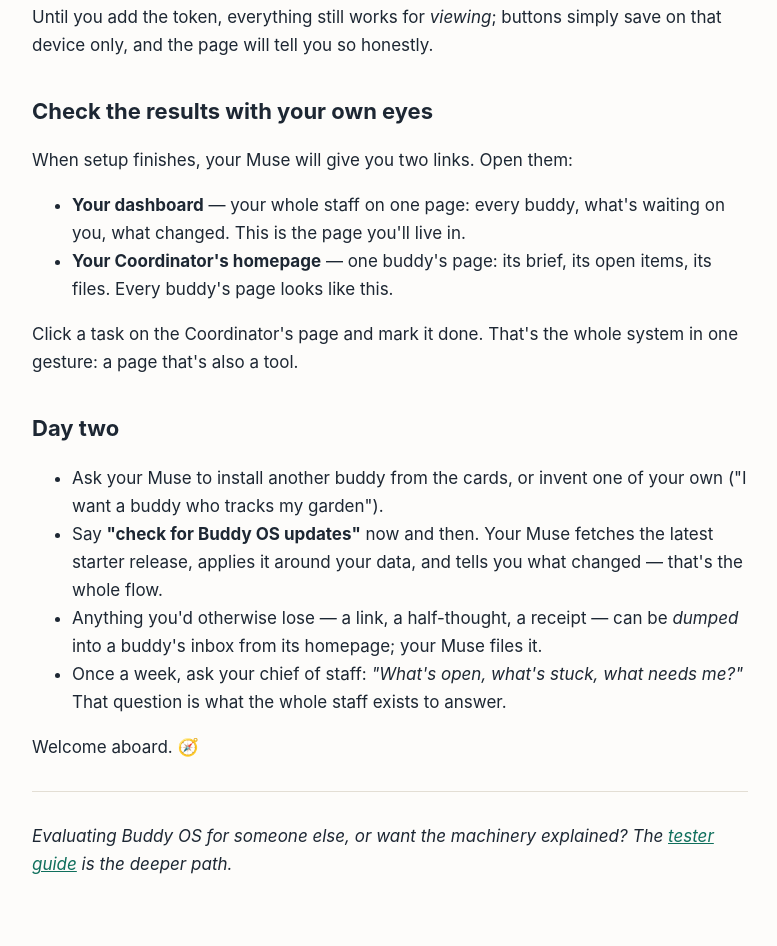
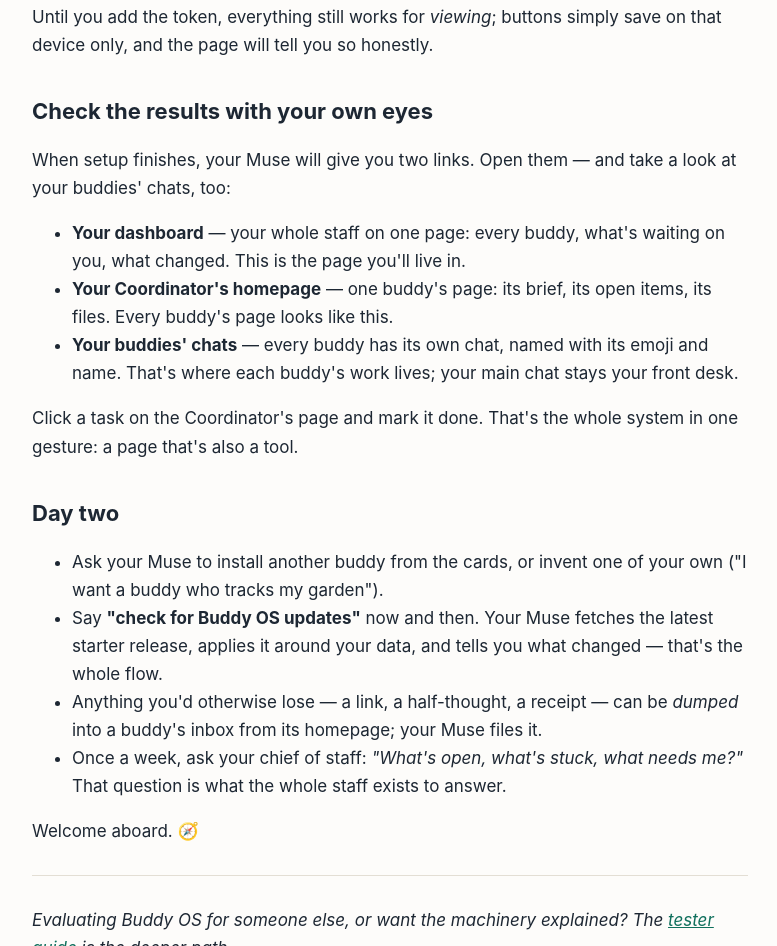
Before and after one commit to davedellaquila/buddy-os-starter, a plain HTML site: page start-here.html in a window 1280 px wide. Shown: the part 4553-5499 px from the top of the page, without its empty margins (250-1027 px from the left). Drawn offline with Linux system fonts and the light colour scheme.

Commit message:
Setup: every buddy gets its own chat at creation
SETUP step 6 now creates a dedicated chat per installed buddy (emoji +
name, introduction posted in it); step 9 and AGENTS.md carry it as the
standing convention for buddies created later; START-HERE shows owners
the chats; CHANGELOG notes the catch-up for existing installs.

```diff
--- a/start-here.html
+++ b/start-here.html
@@ -213,12 +213,16 @@ you should hold it to every word:</p>
 <p>Until you add the token, everything still works for <em>viewing</em>; buttons
 simply save on that device only, and the page will tell you so honestly.</p>
 <h2>Check the results with your own eyes</h2>
-<p>When setup finishes, your Muse will give you two links. Open them:</p>
+<p>When setup finishes, your Muse will give you two links. Open them — and
+take a look at your buddies' chats, too:</p>
 <ul>
 <li><strong>Your dashboard</strong> — your whole staff on one page: every buddy, what's
   waiting on you, what changed. This is the page you'll live in.</li>
 <li><strong>Your Coordinator's homepage</strong> — one buddy's page: its brief, its open
   items, its files. Every buddy's page looks like this.</li>
+<li><strong>Your buddies' chats</strong> — every buddy has its own chat, named with its
+  emoji and name. That's where each buddy's work lives; your main chat
+  stays your front desk.</li>
 </ul>
 <p>Click a task on the Coordinator's page and mark it done. That's the whole
 system in one gesture: a page that's also a tool.</p>
```
Also changed, not shown: 4 other files.
